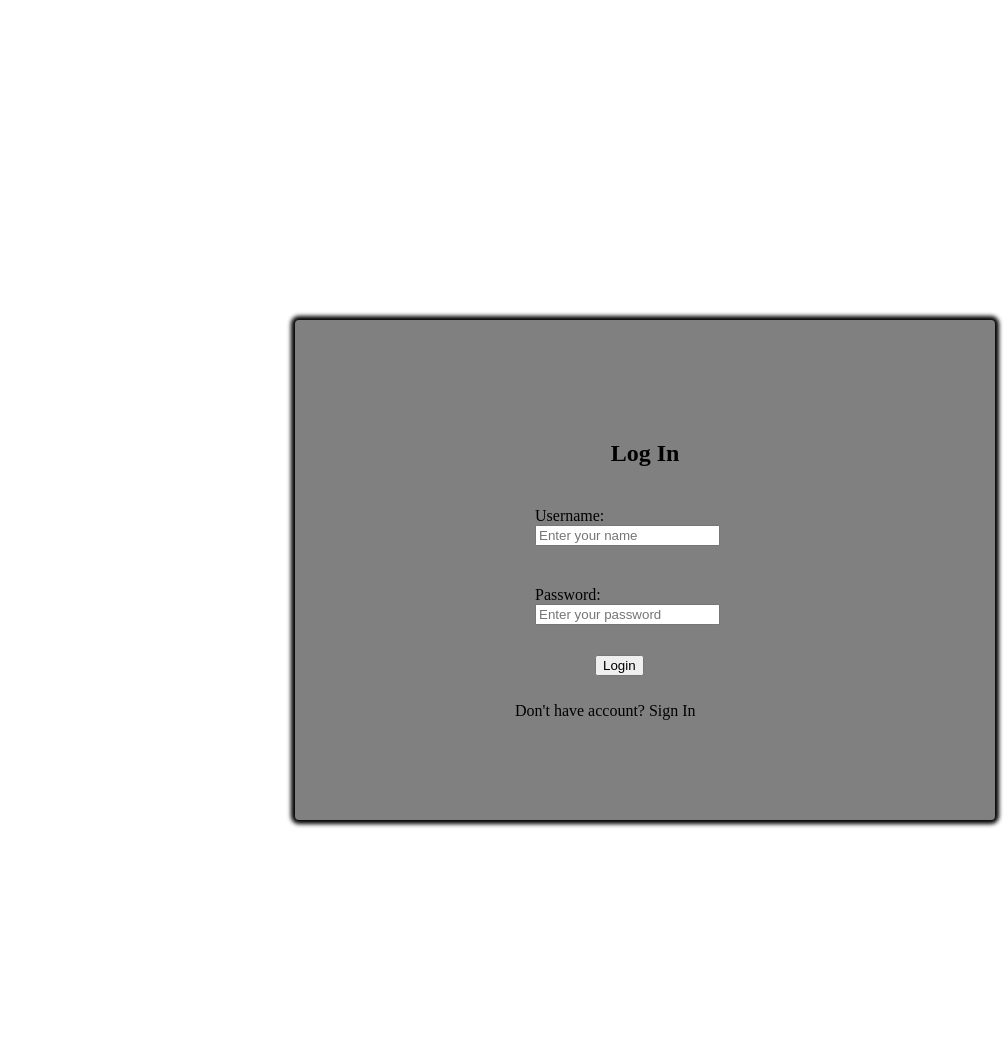
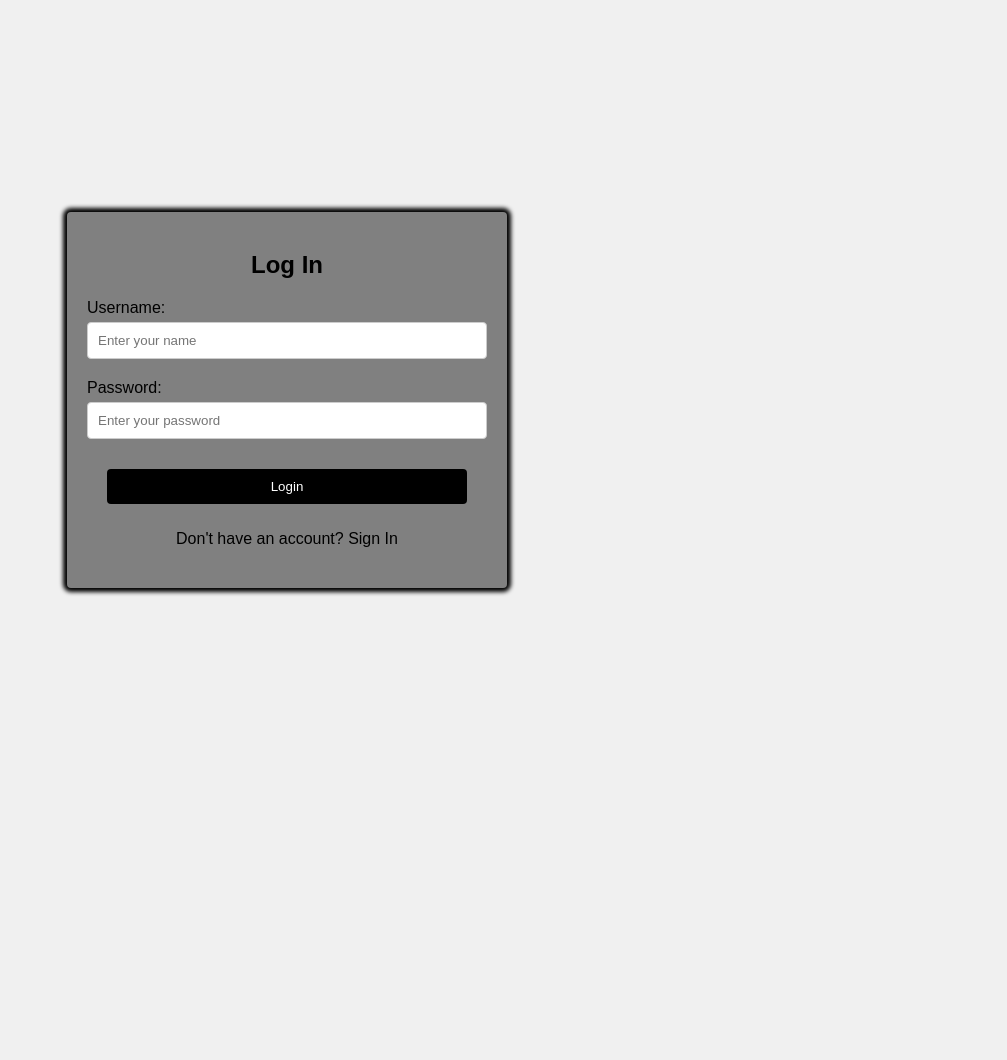
Before and after one commit to ayush708/Tipanni, a PHP site: page /login.php in a window 1440 px wide. Shown: the top 1060 px of the page, without its empty margins (433-1440 px from the left). After the commit the page ends 596 px from the top, so only its background shows below. Run offline with PHP 8.4, Linux system fonts and the light colour scheme.

Commit message:
making login responsive

```diff
--- a/login.php
+++ b/login.php
@@ -5,43 +5,92 @@
     <meta name="viewport" content="width=device-width, initial-scale=1.0">
     <title>Login</title>
     <style>
-        .content-container{
-            margin: 20em 45em;
-            padding: 100px 200px;
-            width: 300px;
-            height: 300px;
-            background-color:gray;
-            border-radius : 4px;
+        body {
+            font-family: Arial, sans-serif;
+            margin: 0;
+            padding: 0;
+            display: flex;
+            justify-content: center;
+            align-items: center;
+            height: 100vh;
+            background-color: #f0f0f0;
+        }
+
+        .content-container {
+            padding: 20px;
+            width: 90%;
+            max-width: 400px;
+            background-color: gray;
+            border-radius: 4px;
             box-shadow: 0px 0px 4px 4px black;
         }
-        h2{
-            text-align:center;
-        }
-        .container{
-            margin: 20px 20px;
-        }
-        .username{
-            padding: 20px;
-            margin-top:10px;
+
+        h2 {
+            text-align: center;
         }
 
-        .password{
-            padding: 20px;
+        .container {
+            margin: 20px 0;
         }
-        button{
-            margin: 10px 80px;
+
+        .username, .password {
+            margin-bottom: 20px;
         }
-        button:hover{
+
+        label {
+            display: block;
+            margin-bottom: 5px;
+        }
+
+        input {
+            width: 100%;
+            padding: 10px;
+            box-sizing: border-box;
+            border: 1px solid #ccc;
+            border-radius: 4px;
+        }
+
+        button {
+            width: calc(100% - 40px);
+            padding: 10px;
+            margin: 10px 20px;
+            border: none;
+            border-radius: 4px;
+            background-color: black;
             color: white;
-            background-color:black;
+            cursor: pointer;
         }
-        a{
-            text-decoration:none;
-            color:black;
+
+        button:hover {
+            background-color: #333;
         }
-        a:hover{
-            text-decoration:2px underline red;
-            color:red;
+
+        p {
+            text-align: center;
+        }
+
+        a {
+            text-decoration: none;
+            color: black;
+        }
+
+        a:hover {
+            text-decoration: underline;
+            color: red;
+        }
+
+        @media (max-width: 600px) {
+            .content-container {
+                padding: 10px;
+                width: 100%;
+                max-width: 90%;
+                box-shadow: 0px 0px 2px 2px black;
+            }
+
+            button {
+                width: calc(100% - 20px);
+                margin: 10px 10px;
+            }
         }
     </style>
 </head>
@@ -51,15 +100,15 @@
             <h2>Log In</h2>
             <div class="container">
                 <div class="username">
-                        <label>Username:</label><br>
+                    <label>Username:</label>
                     <input type="text" placeholder="Enter your name" spellcheck="false">
                 </div>
                 <div class="password">
-                        <label>Password:</label><br>
+                    <label>Password:</label>
                     <input type="password" placeholder="Enter your password">
                 </div>
                 <button>Login</button>
-                    <p>Don't have account? <a href="singin.php">Sign In</a></p>
+                <p>Don't have an account? <a href="signin.php">Sign In</a></p>
             </div>
         </form>
     </div>
```
Lines whose indentation alone changed are shown as unchanged.
